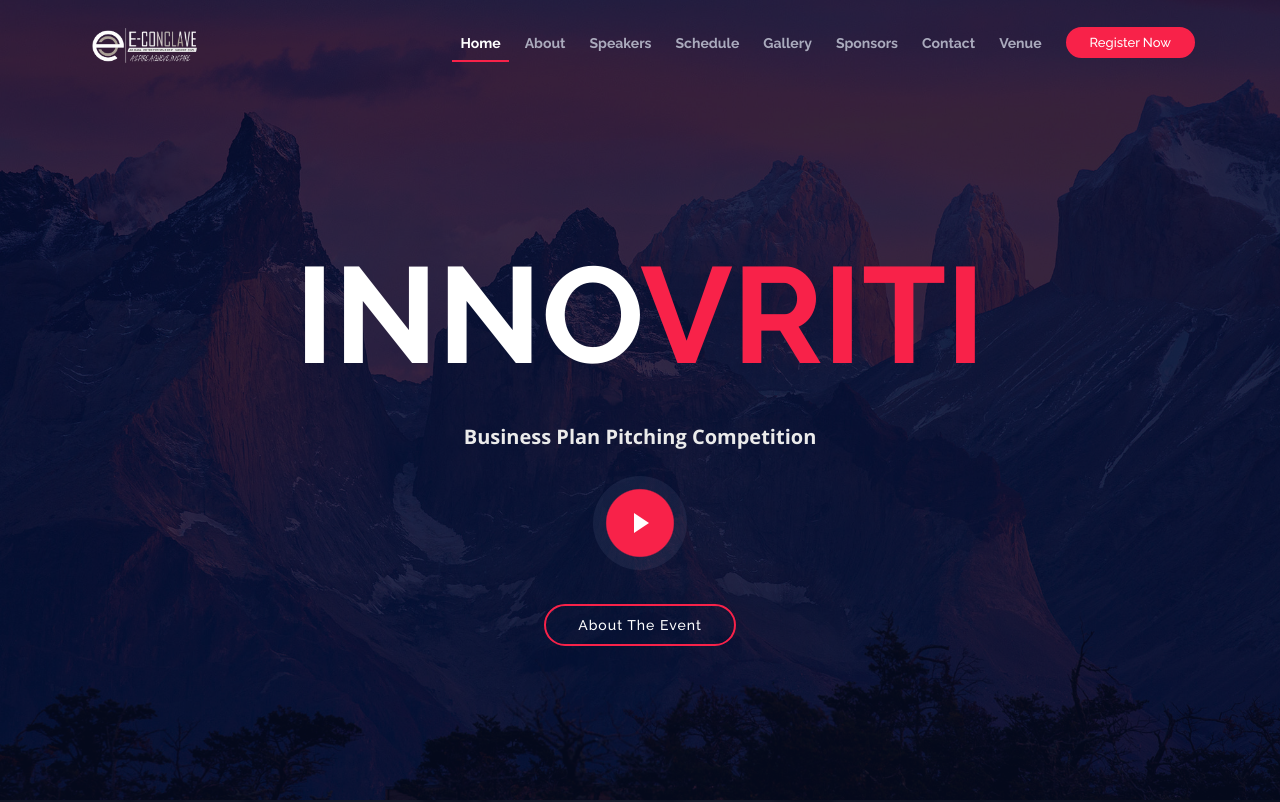
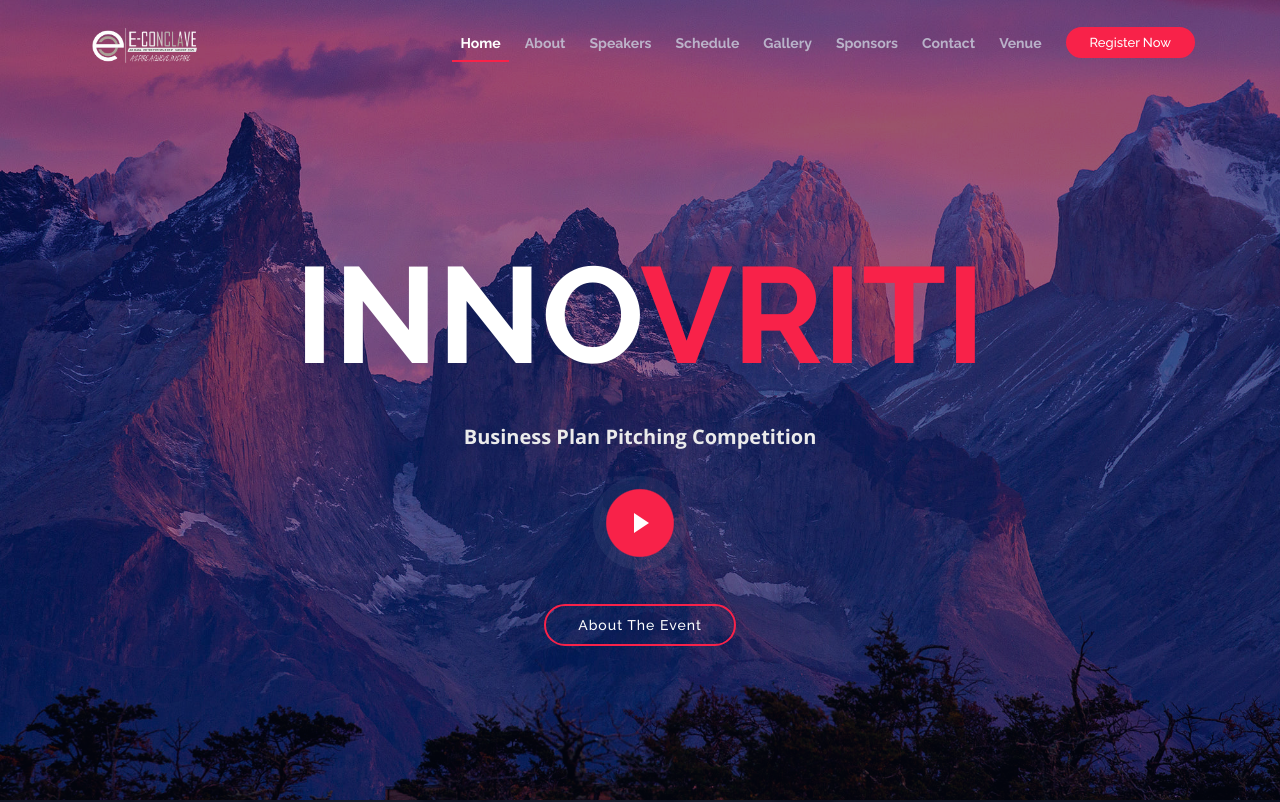
Before and after one commit to SimplyyShubh/Innovriti, a plain HTML site: page index.html in a window 1280 px wide. Shown: the top 802 px of the page. Drawn offline with nearby package versions, Linux system fonts and the light colour scheme.

Commit message:
Changed intro-bg

```diff
--- a/assets/css/style.css
+++ b/assets/css/style.css
@@ -491,7 +491,7 @@ body.mobile-nav-active #mobile-nav-toggle {
 
 #intro:before {
   content: "";
-  background: rgba(6, 12, 34, 0.8);
+  background: rgba(6, 12, 34, 0.4);
   position: absolute;
   bottom: 0;
   top: 0;
```
